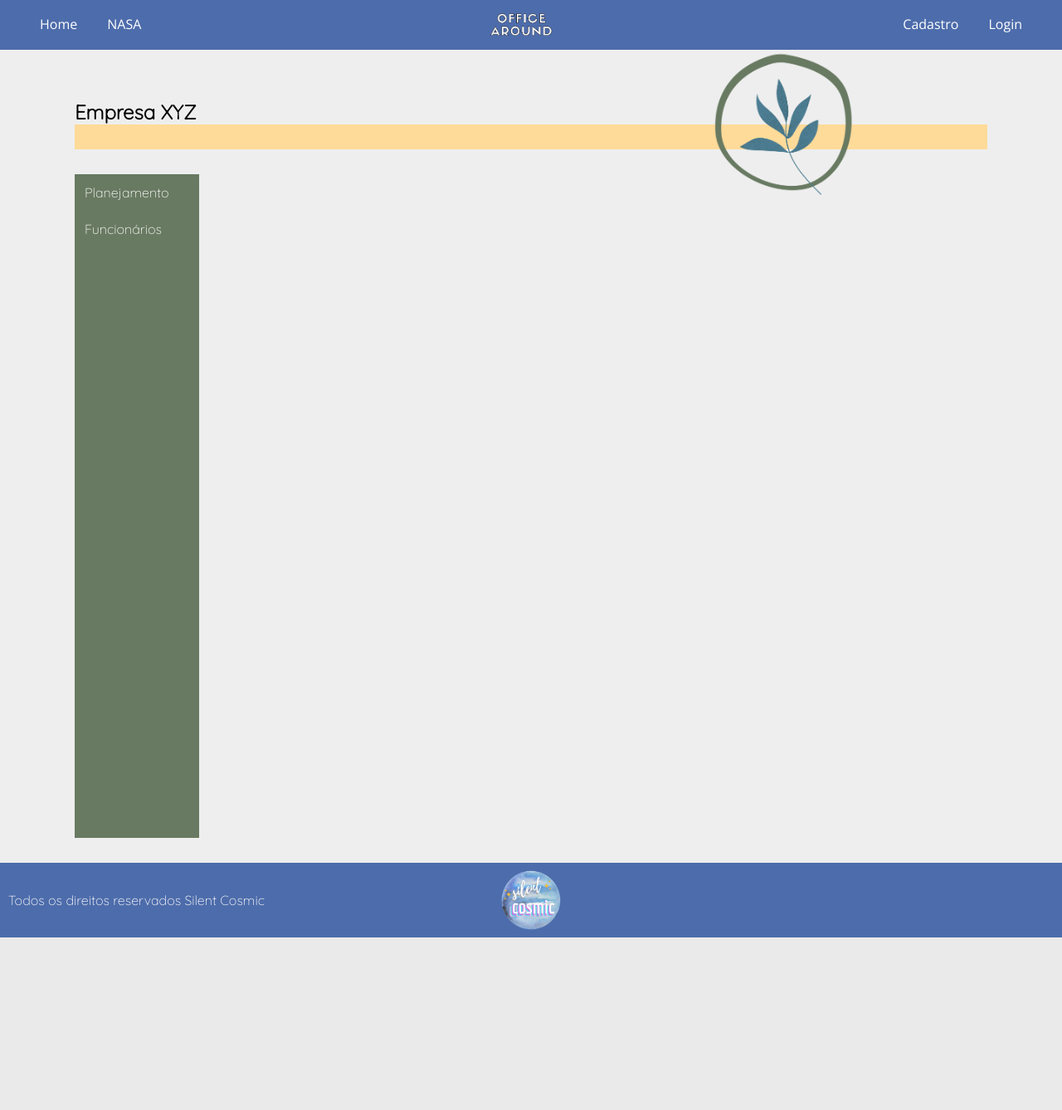
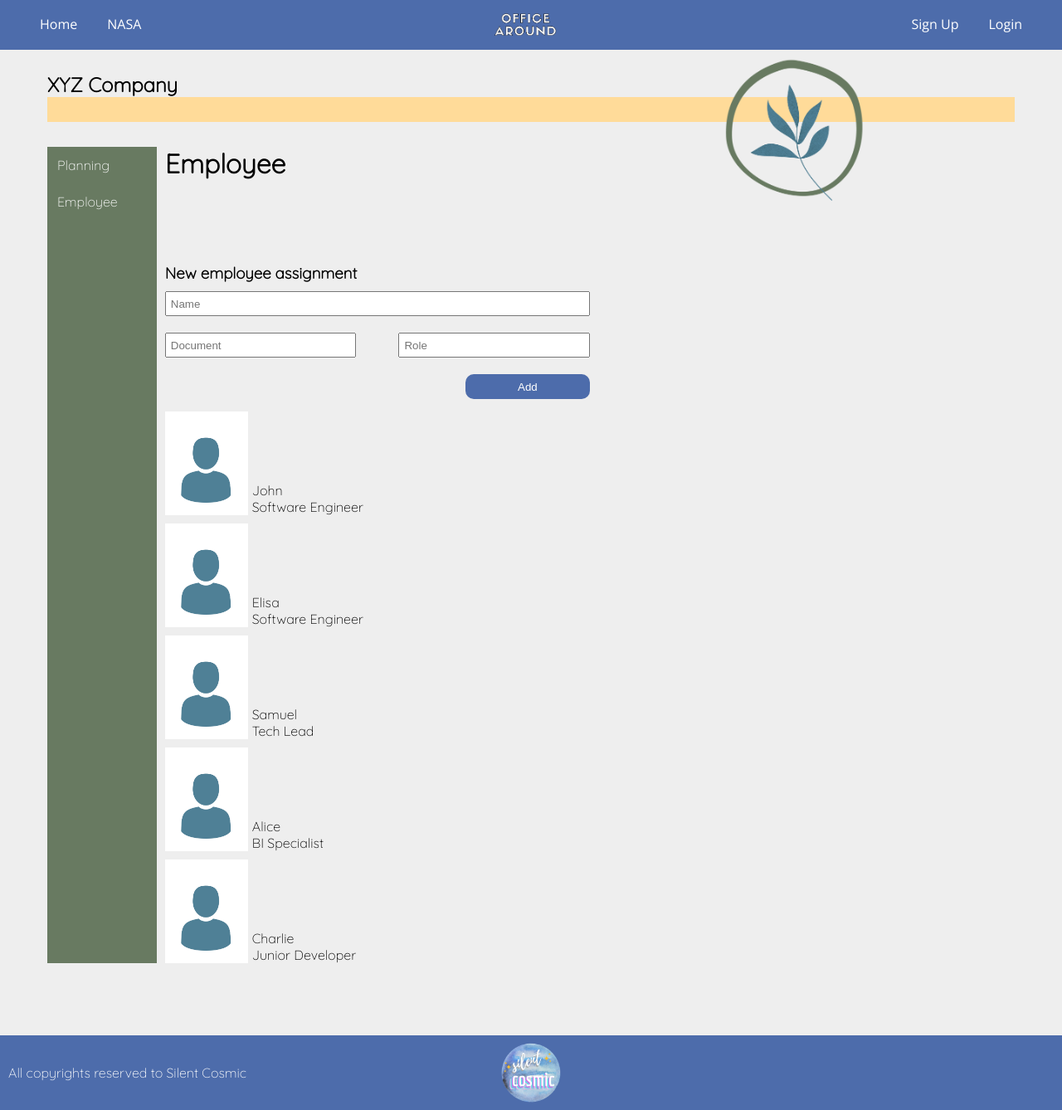
Before and after one commit to GarciaGP/quiet-planet, a PHP site: page /html/employee.html in a window 1280 px wide. Shown: the whole page at 83% size. Before the commit the page ends 1130 px from the top, so only its background shows below. Run offline with PHP 8.4, Linux system fonts and the light colour scheme; some libraries are stand-ins or nearby versions; some web fonts are replaced.

Commit message:
[OFFICEAROUND] - Página de cadastro

```diff
--- a/css/style.css
+++ b/css/style.css
@@ -244,7 +244,7 @@ button.btn-primary {
 }
 
 .main {
-  padding: 90px;
+  padding: 57px;
 }
 
 .separador {
@@ -263,15 +263,13 @@ button.btn-primary {
   width: 170px;
   height: 250px;
   right: -70%;
-  top: -120px;
+  top: -80px;
 }
 
 .menu-vertical {
-  float: left;
   width: 150px;
-  height: 800px;
+  min-height: 800px;
   margin-right: 10px;
-  margin-bottom: 30px;
   background-color: #687a61;
 }
 
@@ -308,3 +306,57 @@ th {
   opacity: 0.8;
   padding-top: 0;
 }
+
+.main-container {
+  display: flex;
+}
+
+.form-wrapper {
+  margin-top: 100px;
+}
+
+.form-wrapper form .form-content {
+  width: 50%;
+}
+
+.input-wrapper {
+  display: flex;
+  justify-content: space-between;
+}
+
+.input-wrapper input {
+  width: 45%;
+}
+
+.button-container {
+  display: flex;
+  margin-top: 10px;
+  justify-content: flex-end;
+}
+
+.employee-management {
+  width: 100%;
+}
+
+.employees {
+  margin-top: 15px;
+}
+
+.employee-card {
+  display: flex;
+  min-height: 125px;
+  margin-top: 10px;
+}
+
+.employee-photo {
+  background-image: url(../images/5.png);
+  background-size: cover;
+  width: 100px;
+}
+
+.employee-data {
+  margin-left: 5px;
+  display: flex;
+  flex-flow: column;
+  justify-content: flex-end;
+}
--- a/html/employee.html
+++ b/html/employee.html
@@ -25,7 +25,7 @@
         <div class="logo"><img src="../images/OFFICE_PNG.png" alt=""></div>
         <div>
             <ul>
-                <li><a href="#register" class="active">Cadastro</a></li>
+                <li><a href="#register" class="active">Sign Up</a></li>
                 <li><a href="#" target="">Login</a></li>
             </ul>
         </div>
@@ -36,18 +36,102 @@
 
 <div class="container">
     <div class="main">
-        <h2>Empresa XYZ</h2>
+        <h2>XYZ Company</h2>
         <div class="separador"></div>
 
-        <nav class="menu-vertical">
-            <a href="#">Planejamento</a>
-            <a href="#">Funcionários</a>
-        </nav>
+        <div class="main-container">
+            <nav class="menu-vertical">
+                <a href="#">Planning</a>
+                <a href="#">Employee</a>
+            </nav>
 
+            <div class="employee-management">
+                <div class="PageTitle">
+                    <h1>Employee</h1>
+                </div>
+                <div class="form-wrapper">
+                    <form action="">
+                        <div class="form-content">
+                            <h3>New employee assignment</h3>
+                            <input type="text" placeholder="Name">
+                            <div class="input-wrapper">
+                                <input type="text" placeholder="Document">
+                                <input type="text" placeholder="Role">
+                            </div>
+                            <div class="button-container">
+                                <button type="submit" class="btn-primary">Add</button>
+                            </div>
+                        </div>
+                    </form>
+                </div>
+
+                <div class="employees">
+                    <div class="employee-card">
+                        <div class="employee-photo"></div>
+                        <div class="employee-data">
+                            <div class="employee-name">
+                                <p>John</p>
+                            </div>
+                            <div class="employee-role">
+                                <p>Software Engineer</p>
+                            </div>
+                        </div>
+                    </div>
+
+                    <div class="employee-card">
+                        <div class="employee-photo"></div>
+                        <div class="employee-data">
+                            <div class="employee-name">
+                                <p>Elisa</p>
+                            </div>
+                            <div class="employee-role">
+                                <p>Software Engineer</p>
+                            </div>
+                        </div>
+                    </div>
+
+                    <div class="employee-card">
+                        <div class="employee-photo"></div>
+                        <div class="employee-data">
+                            <div class="employee-name">
+                                <p>Samuel</p>
+                            </div>
+                            <div class="employee-role">
+                                <p>Tech Lead</p>
+                            </div>
+                        </div>
+                    </div>
+
+                    <div class="employee-card">
+                        <div class="employee-photo"></div>
+                        <div class="employee-data">
+                            <div class="employee-name">
+                                <p>Alice</p>
+                            </div>
+                            <div class="employee-role">
+                                <p>BI Specialist</p>
+                            </div>
+                        </div>
+                    </div>
+
+                    <div class="employee-card">
+                        <div class="employee-photo"></div>
+                        <div class="employee-data">
+                            <div class="employee-name">
+                                <p>Charlie</p>
+                            </div>
+                            <div class="employee-role">
+                                <p>Junior Developer</p>
+                            </div>
+                        </div>
+                    </div>
+                </div>
+            </div>
+        </div>
     </div>
 </div>
 <footer class="footer">
-    <p>Todos os direitos reservados Silent Cosmic </p>
+    <p>All copyrights reserved to Silent Cosmic</p>
 </footer>
 
 </html>
```
